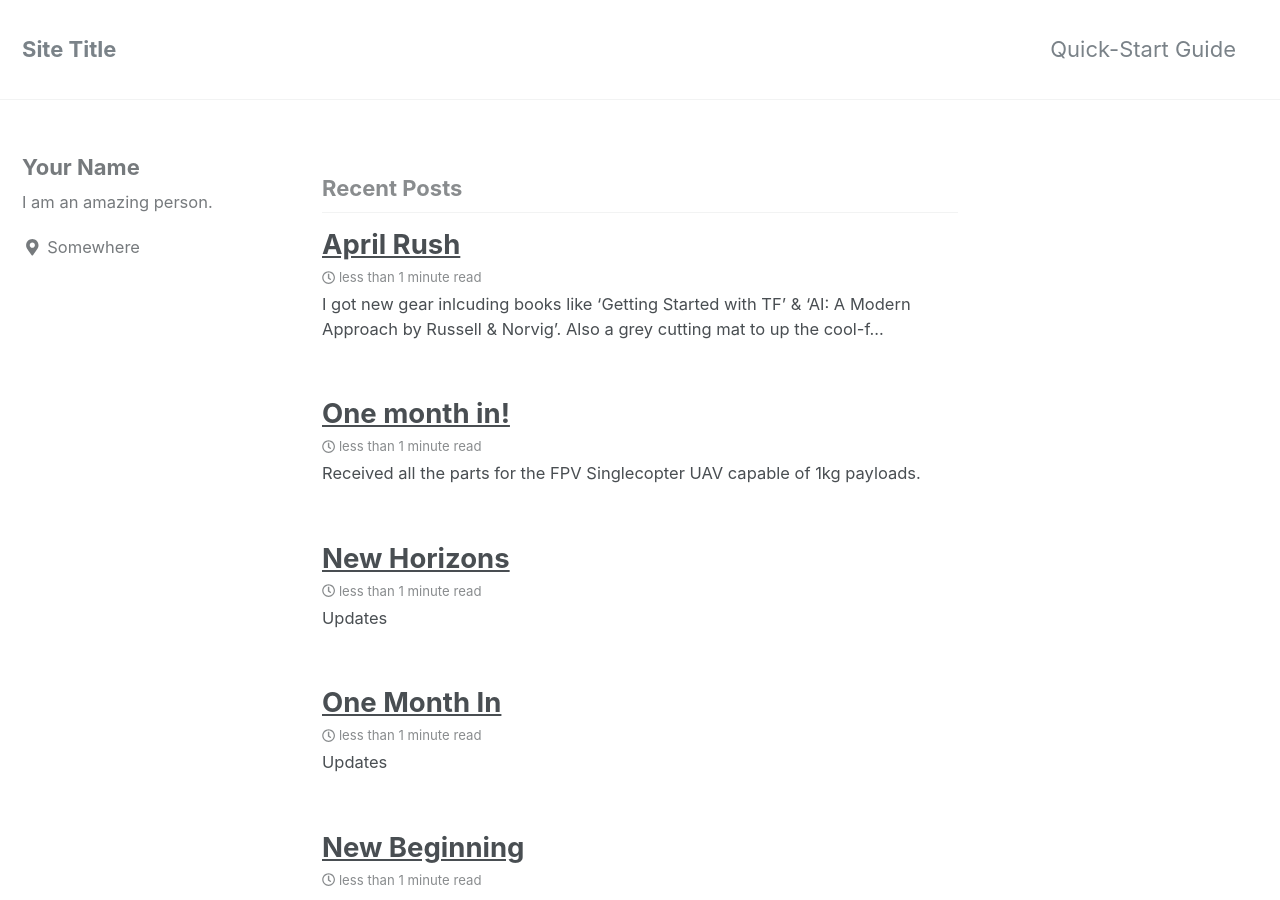
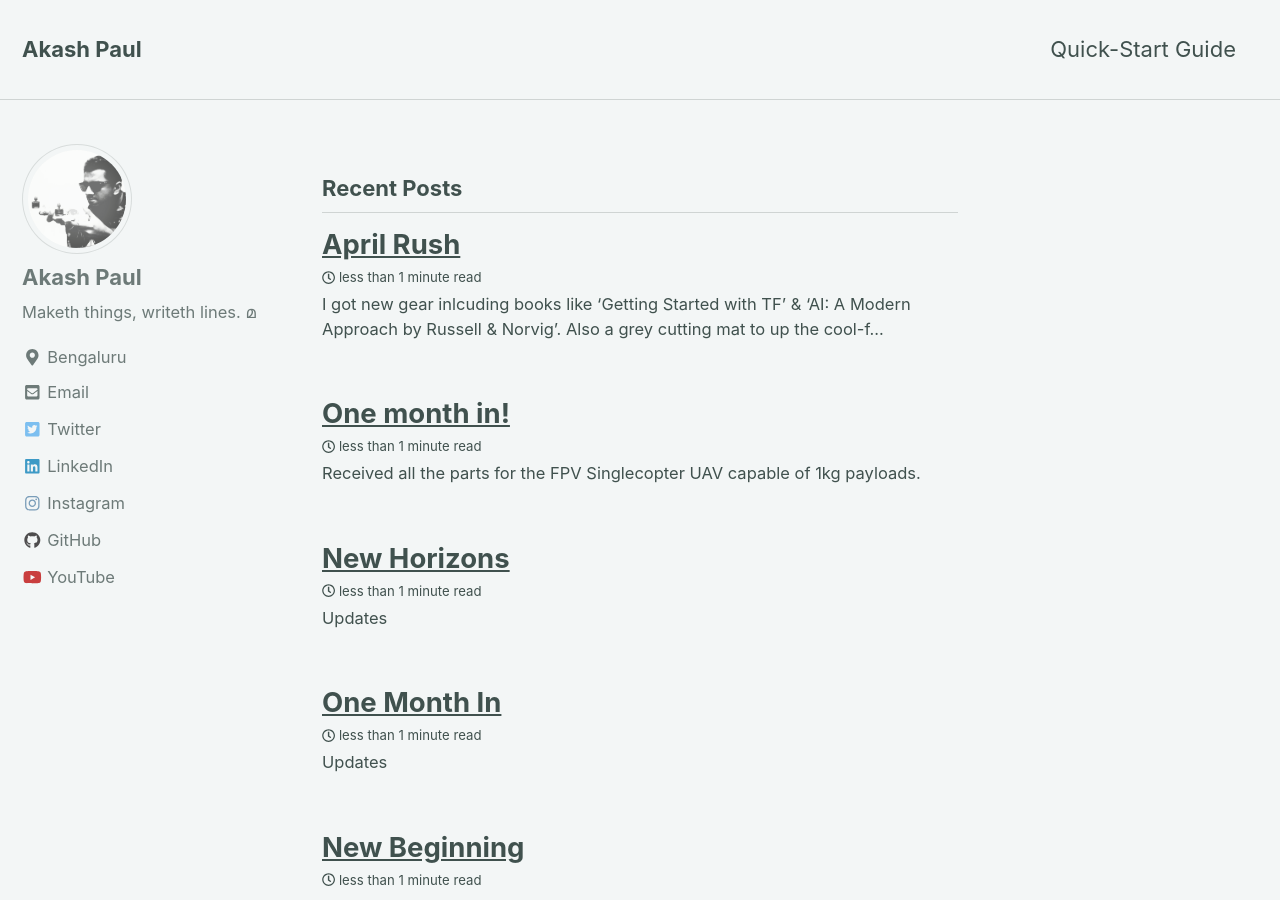
Before and after one commit to iakashpaul/iakashpaul.github.io, a Jekyll site: the page built from index.html, in a window 1280 px wide and 900 px high. Built offline with Jekyll 4.4.1, drawn with Linux system fonts in a browser that asks for light colours; nearby versions of some CDN libraries; the list of posts is cut into pages by our own code; some of the changed text lies outside the part shown.

Commit message:
subtle changes

```diff
--- a/_config.yml
+++ b/_config.yml
@@ -12,15 +12,15 @@
 
 # theme                  : "minimal-mistakes-jekyll"
 # remote_theme           : "mmistakes/minimal-mistakes"
-minimal_mistakes_skin    : "default" # "air", "aqua", "contrast", "dark", "dirt", "neon", "mint", "plum", "sunrise"
+minimal_mistakes_skin    : "mint" # "air", "aqua", "contrast", "dark", "dirt", "neon", "mint", "plum", "sunrise"
 
 # Site Settings
 locale                   : "en-US"
-title                    : "Site Title"
+title                    : "Akash Paul"
 title_separator          : "-"
-name                     : "Your Name"
-description              : "An amazing website."
-url                      : # the base hostname & protocol for your site e.g. "https://mmistakes.github.io"
+name                     : "Akash Paul"
+description              : "Projects, artworks & products"
+url                      : "https://www.akashpaul.comm"
 baseurl                  : # the subpath of your site, e.g. "/blog"
 repository               : # GitHub username/repo-name e.g. "mmistakes/minimal-mistakes"
 teaser                   : # path of fallback teaser image, e.g. "/assets/images/500x300.png"
@@ -77,7 +77,7 @@ naver_site_verification  :
 
 # Social Sharing
 twitter:
-  username               :
+  username               :"iAkashPaul"
 facebook:
   username               :
   app_id                 :
@@ -100,11 +100,11 @@ analytics:
 
 # Site Author
 author:
-  name             : "Your Name"
-  avatar           : # path of avatar image, e.g. "/assets/images/bio-photo.jpg"
-  bio              : "I am an amazing person."
-  location         : "Somewhere"
-  email            :
+  name             : "Akash Paul"
+  avatar           : "/assets/images/bio-photo.jpg"
+  bio              : "Maketh things, writeth lines. മ"
+  location         : "Bengaluru"
+  email            : "akash @ ideaplexus dot in"
   uri              :
   home             : # null (default), "absolute or relative url to link to author home"
   bitbucket        :
@@ -113,23 +113,23 @@ author:
   flickr           :
   facebook         :
   foursquare       :
-  github           :
+  github           : "iakashpaul"
   gitlab           :
   google_plus      :
   keybase          :
-  instagram        :
+  instagram        : "iakashpaul"
   lastfm           :
-  linkedin         : # "john-doe-12345678" (the last part of your profile url, e.g. https://www.linkedin.com/in/john-doe-12345678)
+  linkedin         : "akashpaul"
   pinterest        :
   soundcloud       :
   stackoverflow    : # "123456/username" (the last part of your profile url, e.g. https://stackoverflow.com/users/123456/username)
   steam            : # "steamId" (the last part of your profile url, e.g. https://steamcommunity.com/id/steamId/)
   tumblr           :
-  twitter          :
+  twitter          : "iAkashPaul"
   vine             :
   weibo            :
   xing             :
-  youtube          : # "https://youtube.com/c/MichaelRoseDesign"
+  youtube          : "https://www.youtube.com/channel/UCfYw4FvbM1foFtGTVOeSIDg"
 
 
 # Reading Files
```
Also changed, not shown: LICENSE.md, assets/images/bio-photo.jpg (added).
